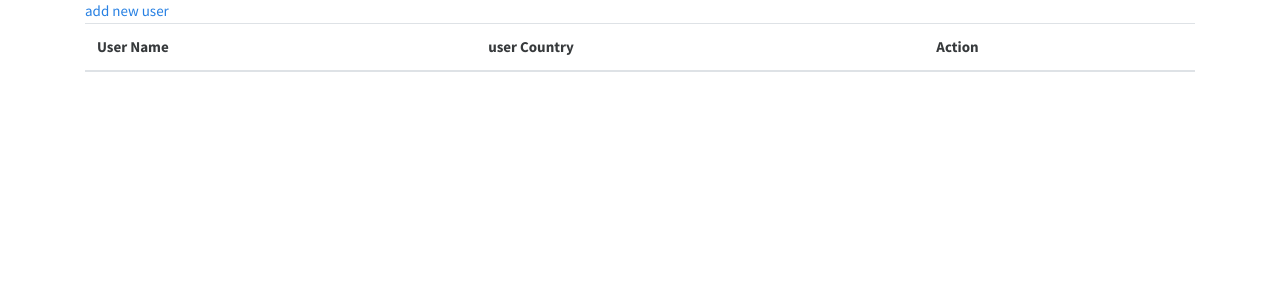
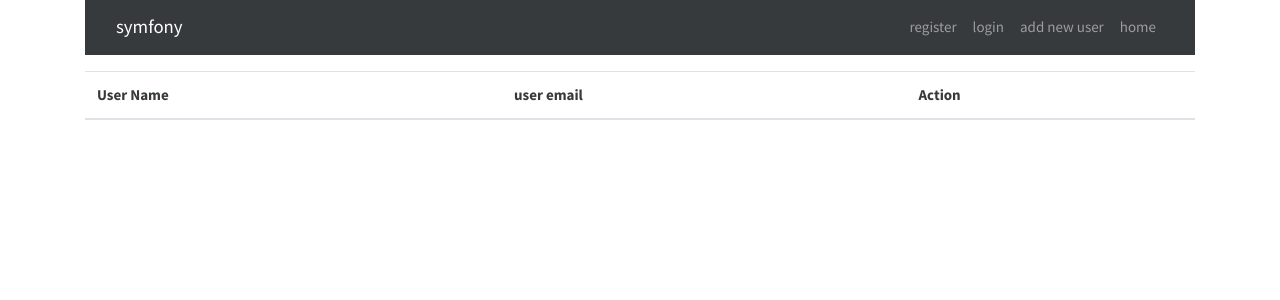
Before and after one commit to CoderseaDev/Potente, a Symfony app: template templates/user/index.html.twig in a window 1280 px wide. Shown: the top 300 px of the page. Run offline with Twig, Linux system fonts and the light colour scheme; the template is opened without the code that fills it, so the values that code supplies are empty; some libraries are stand-ins or nearby versions.

Commit message:
finished crud

```diff
--- a/public/js/main.js
+++ b/public/js/main.js
@@ -1,6 +1,6 @@
-const articles=document.getElementById('articles');
-   if(articles) {
-    function deleteuser(e) {
+const users=document.getElementById('users');
+   if(users) {
+    function deleteUser(e) {
         if (confirm('are you sure?')) {
             fetch(`/user/delete/${e.target.getAttribute('data-id')}`, {method: 'DELETE'})
             .then(res => window.location.reload());
--- a/src/Entity/User.php
+++ b/src/Entity/User.php
@@ -59,6 +59,10 @@ class User implements UserInterface
     }
 
     // other properties and methods
+    public function getId()
+    {
+        return $this->id;
+    }
 
     public function getEmail()
     {
--- a/templates/base.html.twig
+++ b/templates/base.html.twig
@@ -8,6 +8,7 @@
     </head>
     <body>
     <div class="container">
+        {{ include('inc/navbar.html.twig')}}
         {% block body %}{% endblock %}
     </div>
         <script src="https://code.jquery.com/jquery-3.3.1.slim.min.js" integrity="sha384-q8i/X+965DzO0rT7abK41JStQIAqVgRVzpbzo5smXKp4YfRvH+8abtTE1Pi6jizo" crossorigin="anonymous"></script>
--- /dev/null
+++ b/templates/inc/navbar.html.twig
@@ -0,0 +1,23 @@
+<nav class="navbar navbar-expand-sm navbar-dark bg-dark mb-3">
+<div class="container">
+<a href="/" class="navbar-brand">symfony</a>
+<span class="navbar-toggle-icon"></span>
+</button>
+<div class="collapse navbar-collapse" id="mobile-nav">
+<ul class="navbar-nav ml-auto">
+<li class="nav-item">
+<a href="/register" class="nav-link">register</a>
+</li>
+<li class="nav-item">
+ <a href="/login" class="nav-link">login</a>
+</li>
+<li class="nav-item">
+<a href="/user/new" class="nav-link">add new user</a>
+</li>
+<li class="nav-item">
+<a href="/" class="nav-link">home</a>
+</li>
+</ul>
+</div>
+</div>
+</nav>
--- a/templates/user/index.html.twig
+++ b/templates/user/index.html.twig
@@ -5,29 +5,28 @@
 {#{%  for user in users %}#}
     {#<h1>{{ user }}</h1>#}
 {#{%  endfor %}#}
-    <a href="/user/new">add new user</a>
     <table id="users" class="table table-striped">
         <thead>
         <tr>
             <th>User Name</th>
-            <th>user Country</th>
+            <th>user email</th>
             <th>Action</th>
         </tr>
         </thead>
         <tbody>
         {% for user in users %}
             <tr>
-                <td>{{user.name}}</td>
-                <td>{{user.country}}</td>
+                <td>{{user.username}}</td>
+                <td>{{user.email}}</td>
                 <td><a href="/user/{{user.id}}" class="btn btn-dark">show</a>
                     <a href="/user/edit/{{user.id}}" class="btn btn-success">edit</a>
-                    <a href="#" class="btn btn-danger article_delete" onclick="deleteuser(event)" data-id="{{user.id}}">delete</a></td>
+                    <a href="#" class="btn btn-danger article_delete" onclick="deleteUser(event)" data-id="{{user.id}}">delete</a></td>
             </tr>
         {% endfor %}
         </tbody>
     </table>
 {%  endblock %}
+
 {% block javascripts %}
     <script src="/js/main.js"></script>
-
 {% endblock %}
--- a/templates/user/show.html.twig
+++ b/templates/user/show.html.twig
@@ -1,8 +1,8 @@
 {% extends 'base.html.twig'%}
 {% block title %}symfony show{% endblock%}
 {% block body %}
-    <h1>{{users.name}}</h1>
-    <p>{{users.country}}</p>
+    <h1>{{users.username}}</h1>
+    <p>{{users.email}}</p>
     <hr>
     <a href="/">back</a>
 {% endblock %}
```
Also changed, not shown: src/Controller/UserController.php (added, +134 -0 lines).
